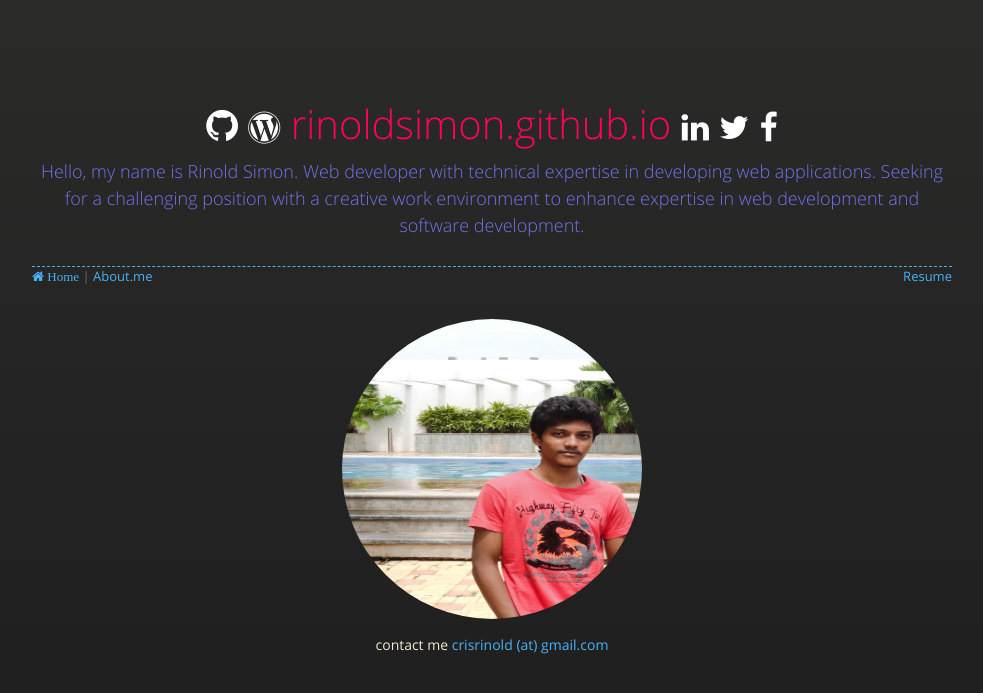
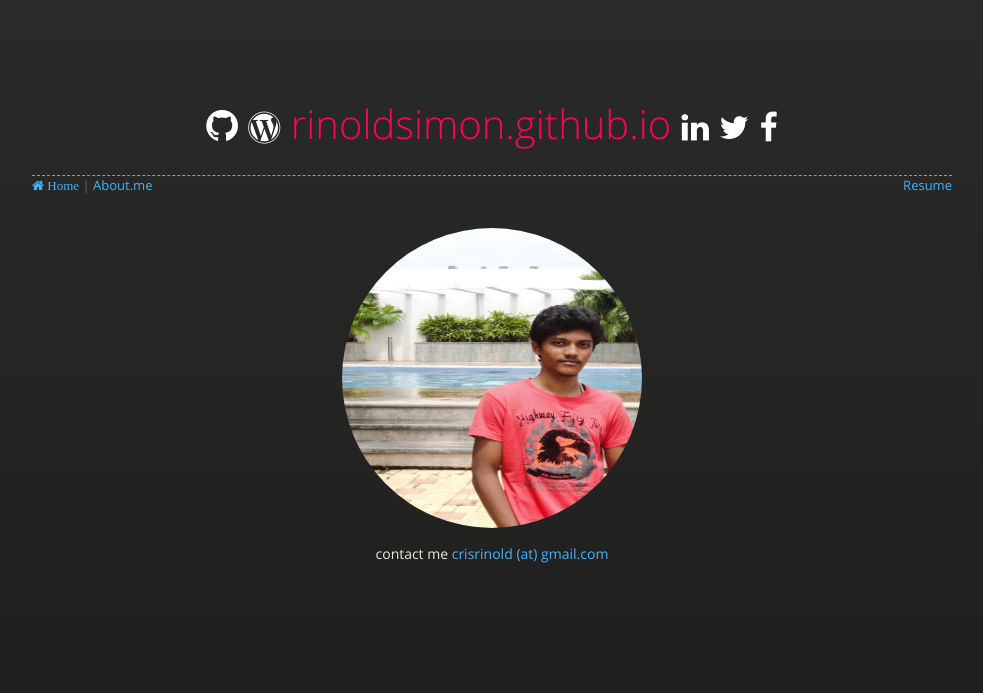
Before and after one commit to rinoldsimon/rinoldsimon.github.com, a Jekyll site: the page built from index.html, in a window 1280 px wide. Shown: the top 693 px of the page, without its empty margins (148-1131 px from the left). Built offline with Jekyll 4.4.1, drawn with Linux system fonts in a browser that asks for light colours; nearby versions of some CDN libraries; comment, search, counter and statistics services are not loaded.

Commit message:
remove entirely

```diff
--- a/_includes/title.html
+++ b/_includes/title.html
@@ -23,7 +23,7 @@
 <div style="block">
 </div>
   <!-- Add something about you in p tag-->
-  <p>Hello, my name is Rinold Simon. Web developer with technical expertise in developing web applications. Seeking for a challenging position with a creative work environment to enhance expertise in web development and software development.</p>
+  <p></p>
   <hr/>
 
   {% include nav-links.html %}
```
Also changed, not shown: 7 other files.
